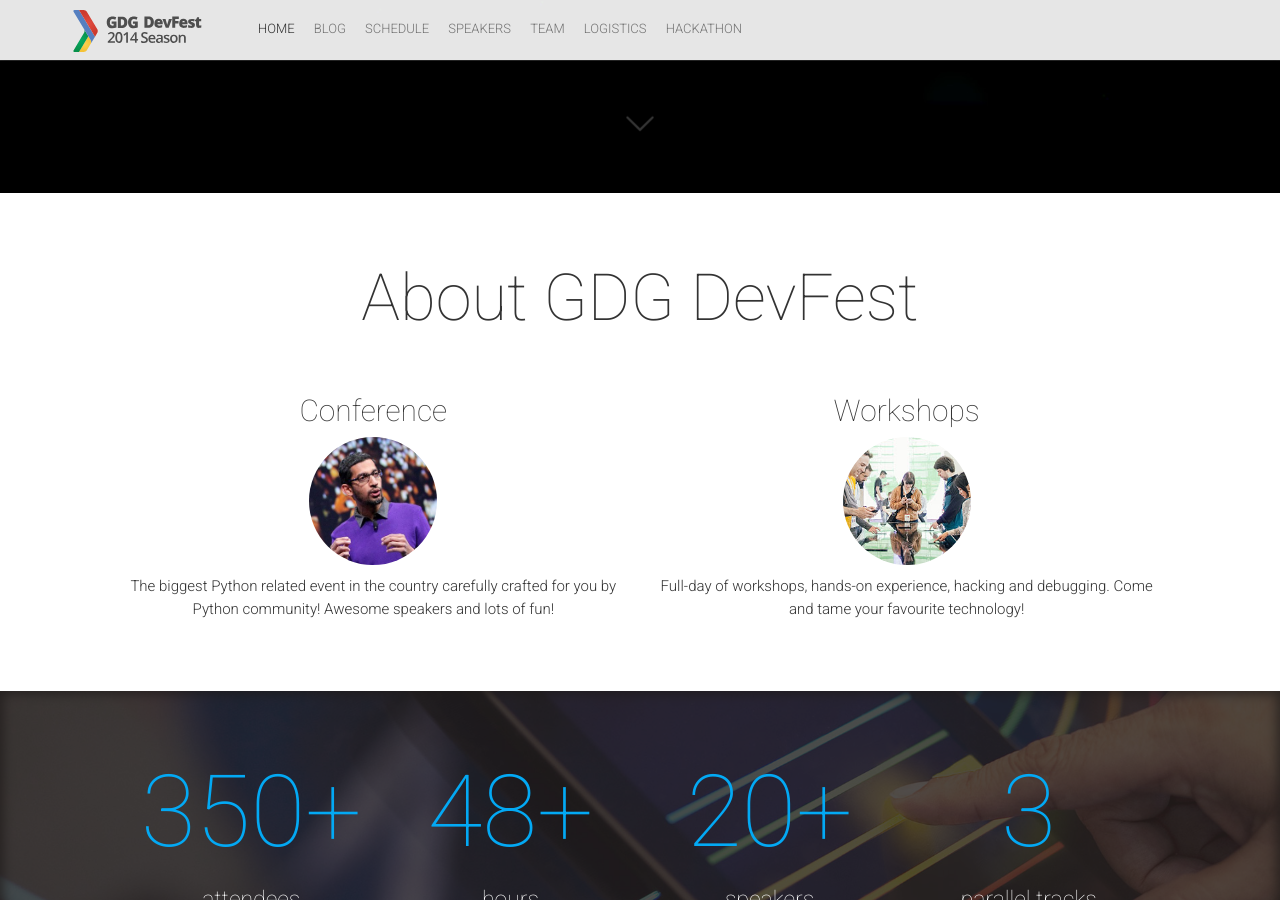
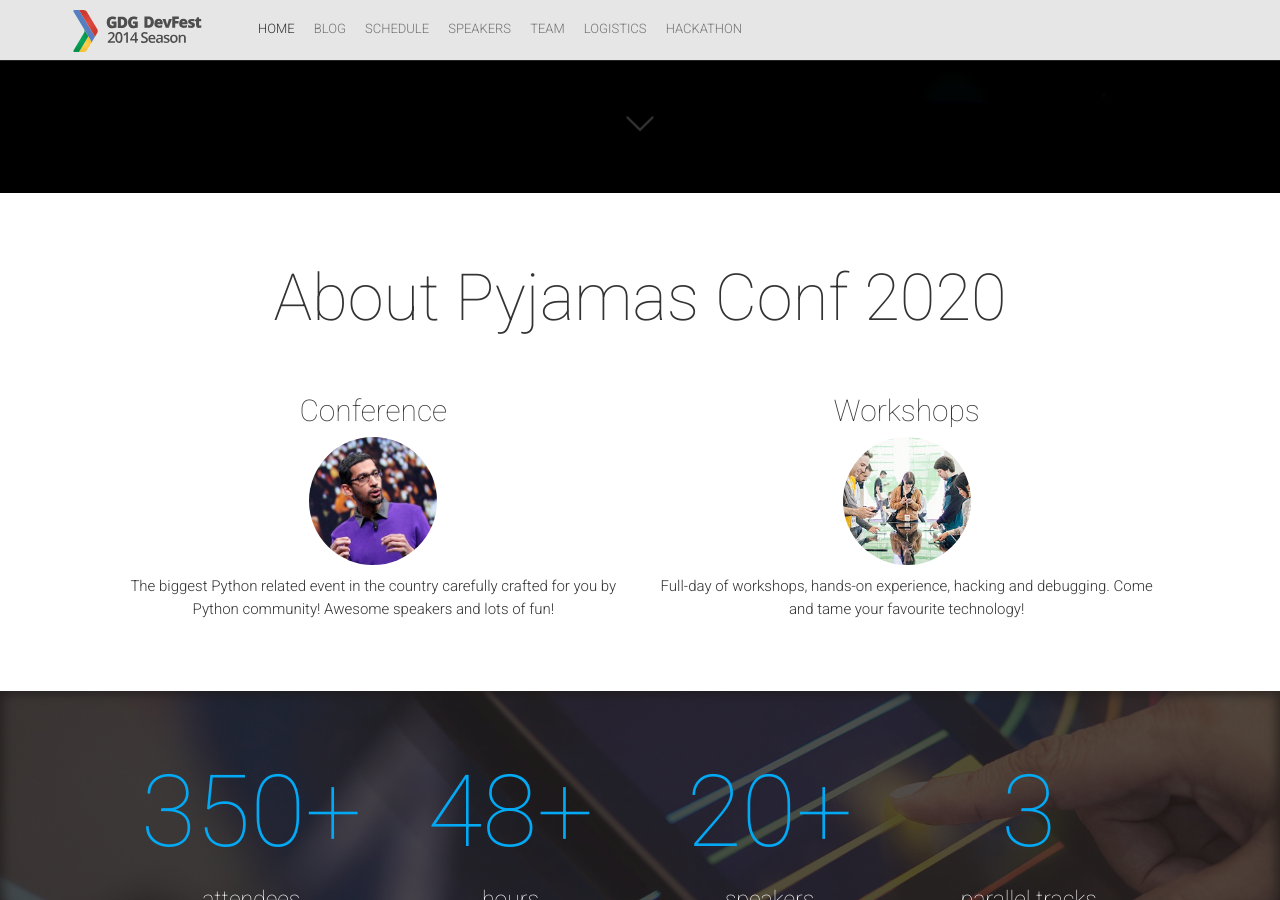
Before and after one commit to pyjamasconf/pyjamas.live, a Jekyll site: the page built from index.html, in a window 1280 px wide and 900 px high, scrolled down 707 px. Built offline with Jekyll 4.4.1, drawn with Linux system fonts in a browser that asks for light colours; nearby versions of some CDN libraries; comment, search, counter and statistics services are not loaded; some of the changed text lies outside the part shown.

Commit message:
clean Readme.md pointing to zeppelin template repo and some config labels replaced

```diff
--- a/_config.yml
+++ b/_config.yml
@@ -31,7 +31,7 @@
 # Head
 metaKeywords: "event, python, dev, developers, programming"
 twitterAccount: "@PyjamasConf"
-# socialImageSrcGooglePlus: "/img/seo/sharing-google-plus.png"
+socialImageSrcGooglePlus: "/img/seo/sharing-google-plus.png"
 socialImageSrcTwitter: "/img/seo/sharing-twitter.png"
 socialImageSrcFacebook: "/img/seo/sharing-facebook.png"
 
@@ -65,7 +65,7 @@
  - {permalink: "/#tickets", text: "Buy tickets"}
 
 # About Block
-aboutTitle: "About GDG DevFest"
+aboutTitle: "About Pyjamas Conf 2020"
 aboutBlock:
  - {title: "Conference", image: "conference.jpg", text: "The biggest Python related event in the country carefully crafted for you by Python community! Awesome speakers and lots of fun!" }
  - {title: "Workshops", image: "workshop.jpg", text: "Full-day of workshops, hands-on experience, hacking and debugging. Come and tame your favourite technology!" }
@@ -116,7 +116,7 @@
 # Tweets Feed Block
 tweetsFeedImage: "twitter-feed.jpg"
 tweetsFeedTitle: "What's Up?"
-twitterHashTag: "devfest"
+twitterHashTag: "PyjamasConf2020"
 twitterFeed: "http://lviv.gdg.org.ua/tweetledee/favoritesjson.php?c=10&cache_interval=8000"
 
 # Partners Block
```
Also changed, not shown: README.md.
